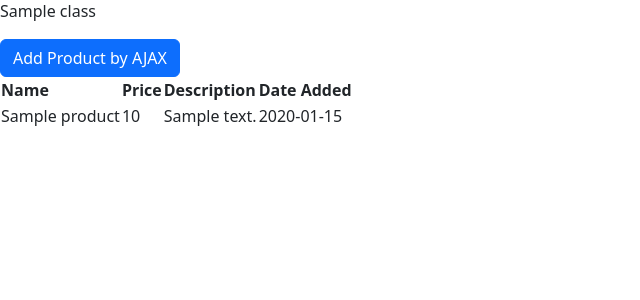
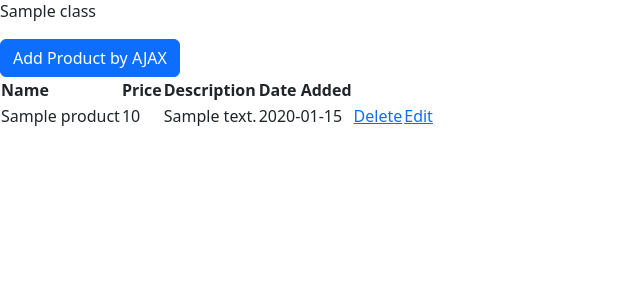
Before and after one commit to aldenluthfi/shopping-list, a Django app: template main/templates/main.html in a window 1280 px wide. Shown: the part 217-517 px from the top of the page, without its empty margins (0-640 px from the left). Run offline with Django 4.2, Linux system fonts and the light colour scheme; the template is opened without the code that fills it: most values are stand-ins (such as "Sample title", 1, 10 or a date in 2020).

Commit message:
Tutorial 5

```diff
--- a/main/templates/main.html
+++ b/main/templates/main.html
@@ -72,6 +72,8 @@
                 <th>Price</th>
                 <th>Description</th>
                 <th>Date Added</th>
+                <th></th>
+                <th></th>
             </tr>`
             products.forEach((item) => {
                 htmlString += `\n<tr>
@@ -79,6 +81,8 @@
                 <td>${item.fields.price}</td>
                 <td>${item.fields.description}</td>
                 <td>${item.fields.date_added}</td>
+                <td><a href="delete/${item.pk}">Delete</a></td>
+                <td><a href="edit-product/${item.pk}">Edit</a></td>
             </tr>`
             })
 
```
